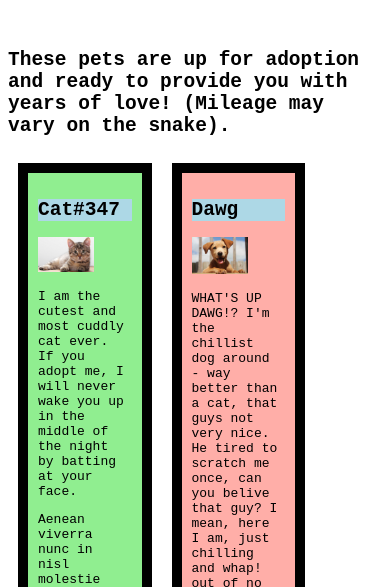
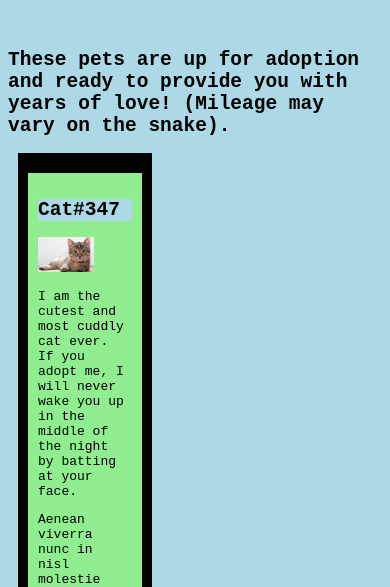
Before and after one commit to nlarion/animal-shelter, a plain HTML site: page index.html in a window 390 px wide. Shown: the part 867-1454 px from the top of the page. Drawn offline with Linux system fonts and the light colour scheme.

Commit message:
Create media query for small screens

```diff
--- a/css/styles.css
+++ b/css/styles.css
@@ -43,3 +43,15 @@ h1 {
   background-color: #9f9eb5;
 
 }
+
+@media screen and (max-width: 480px) {
+  body {
+    background-color: lightblue;
+  }
+  .column3 {
+    float:none;
+  }
+    .column2 {
+      float:none;
+  }
+}
```
